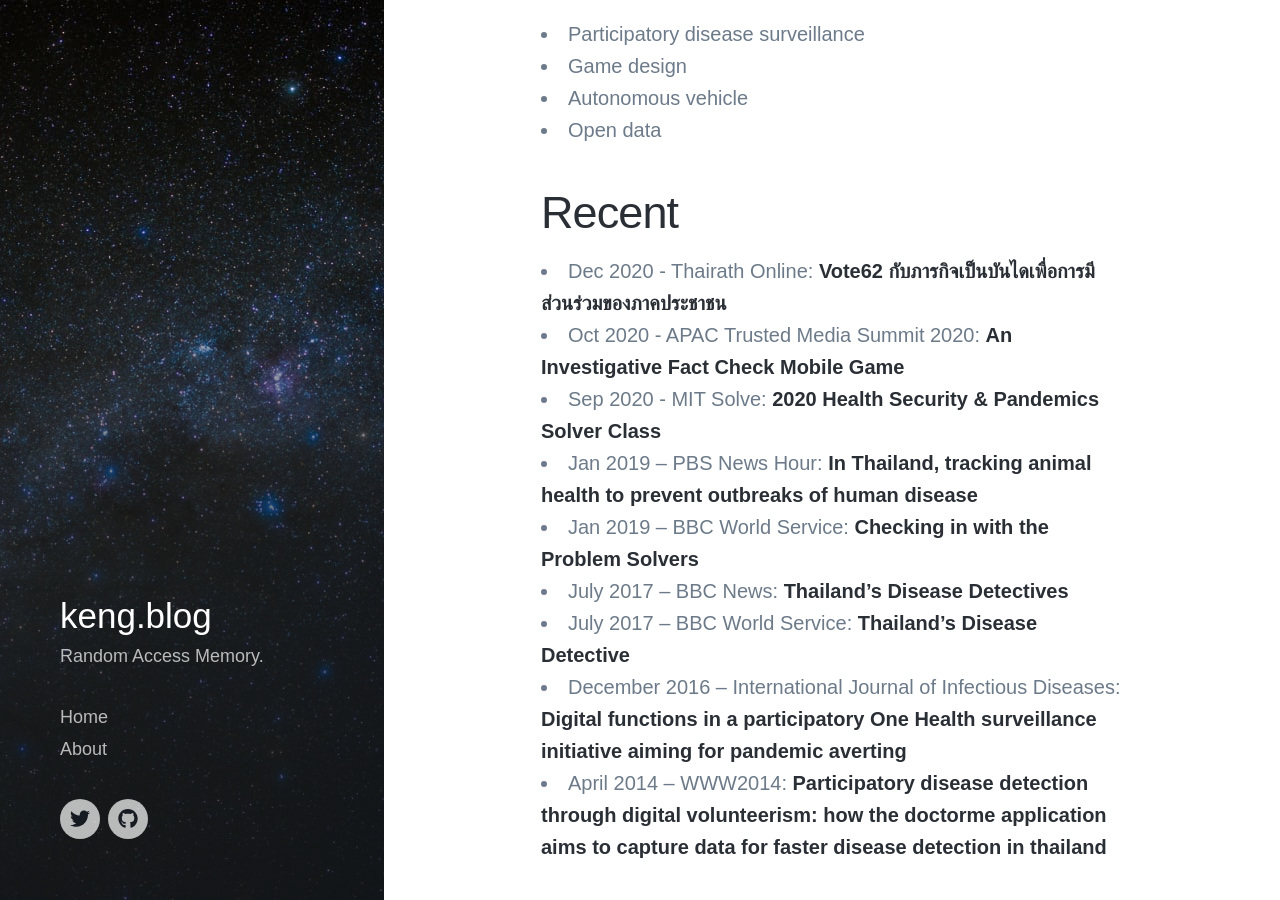
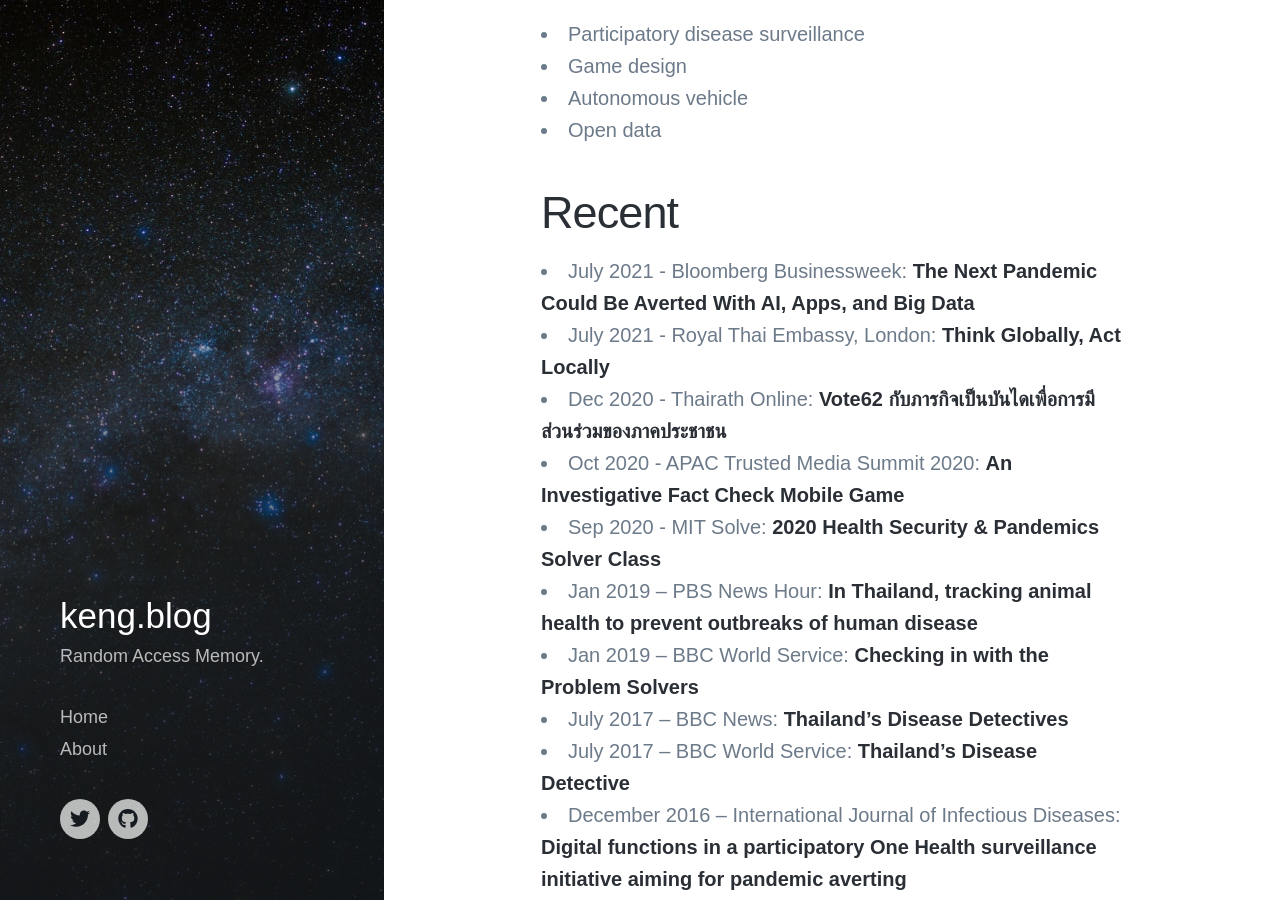
Before and after one commit to kengggg/kengggg.github.io, a Jekyll site: the page built from _pages/about.md, in a window 1280 px wide and 900 px high, scrolled down 880 px. Built offline with Jekyll 4.4.1, drawn with Linux system fonts in a browser that asks for light colours; nearby versions of some CDN libraries; some web fonts are replaced.

Commit message:
update about

```diff
--- a/_pages/about.md
+++ b/_pages/about.md
@@ -20,6 +20,8 @@
 
 ## Recent
 
+- July 2021 - Bloomberg Businessweek: [The Next Pandemic Could Be Averted With AI, Apps, and Big Data][20]
+- July 2021 - Royal Thai Embassy, London: [Think Globally, Act Locally][21]
 - Dec 2020 - Thairath Online: [Vote62 กับภารกิจเป็นบันไดเพื่อการมีส่วนร่วมของภาคประชาชน][18]
 - Oct 2020 - APAC Trusted Media Summit 2020: [An Investigative Fact Check Mobile Game][19]
 - Sep 2020 - MIT Solve: [2020 Health Security & Pandemics Solver Class][14]
```
Also changed, not shown: other parts of _pages/about.md (+2 -0 lines).
